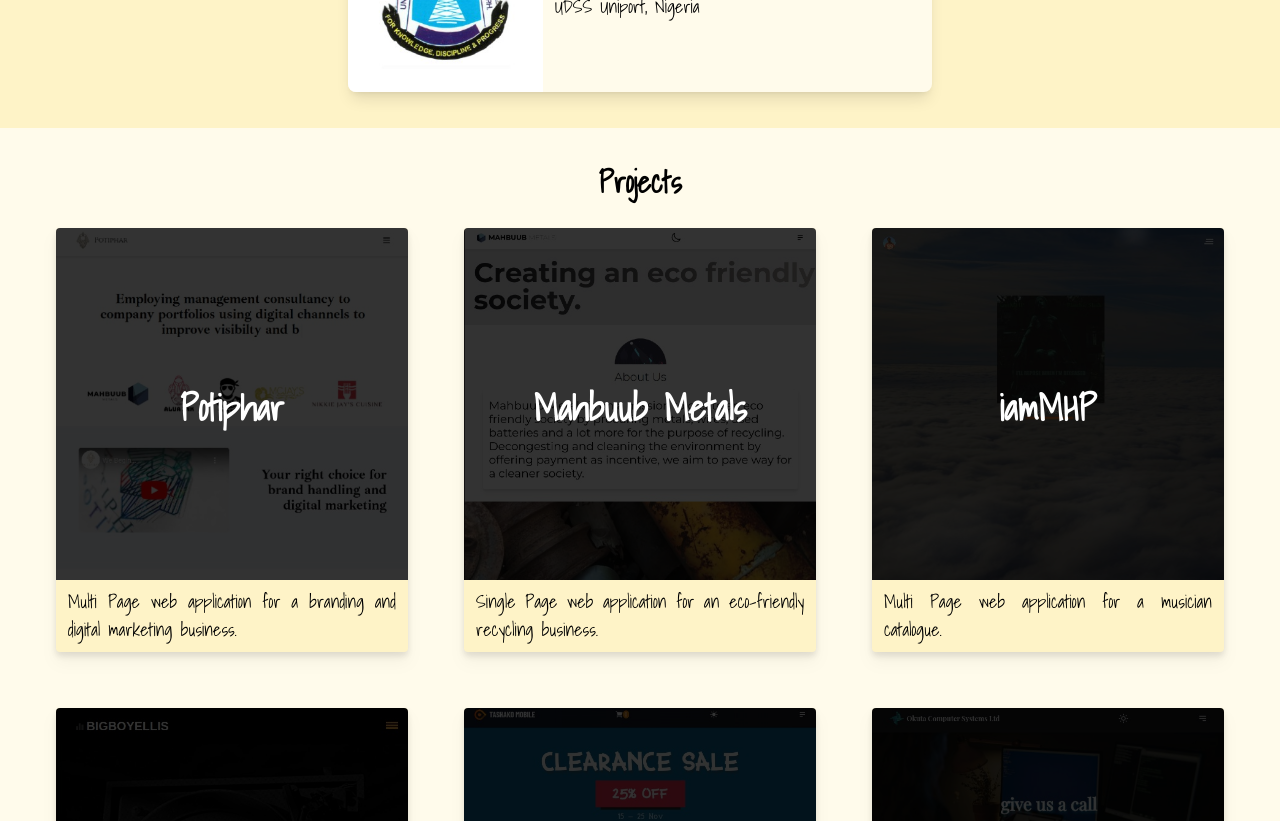
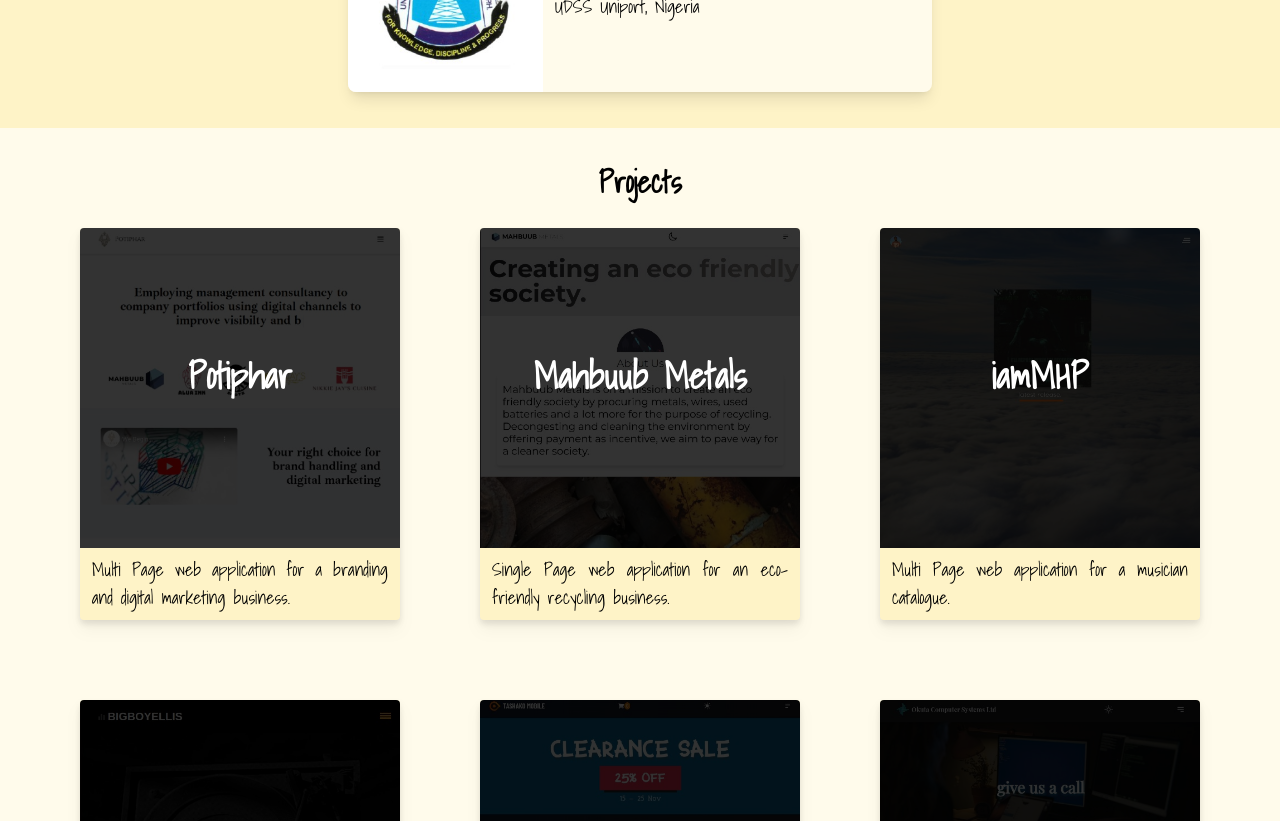
Before and after one commit to abu-git/sam-cv, a Next.js app: page / in a window 1280 px wide. Shown: the part 1240-2061 px from the top of the page. Built offline with nearby package versions, Linux system fonts and the light colour scheme.

Commit message:
projects md:px edit

```diff
--- a/components/Projects.js
+++ b/components/Projects.js
@@ -5,9 +5,9 @@
   return (
     <>
         <div name="projects"></div>
-        <div className='bg-amber-50 text-black dark:bg-black dark:text-white px-10 md:px-14 py-9'>
+        <div className='bg-amber-50 text-black dark:bg-black dark:text-white px-10 md:px-20 py-9'>
             <h3 className='text-3xl font-semibold text-center'>Projects</h3>
-            <main className='mt-7 grid grid-cols-1 md:grid-cols-2 lg:grid-cols-3 gap-8 md:gap-14'>
+            <main className='mt-7 grid grid-cols-1 md:grid-cols-2 lg:grid-cols-3 gap-8 md:gap-20'>
                 <div className='flex flex-col cursor-pointer bg-amber-100 dark:bg-stone-800 rounded drop-shadow-lg overflow-hidden'>
                     <div className='relative'>
                         <Image
```
